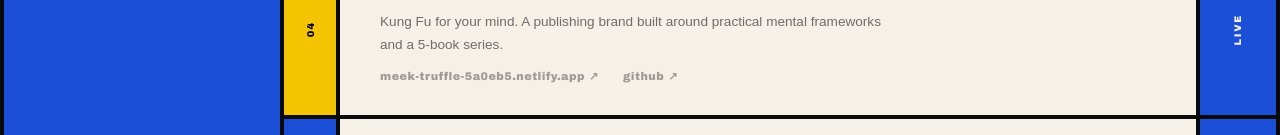
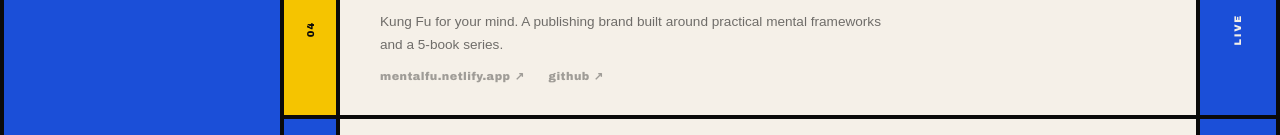
Before and after one commit to tderuvo/allmystuff, a Next.js app: page / in a window 1280 px wide. Shown: the part 817-952 px from the top of the page. Built offline with nearby package versions, Linux system fonts and the light colour scheme.

Commit message:
Update MentalFu URL to mentalfu.netlify.app

```diff
--- a/app/page.js
+++ b/app/page.js
@@ -62,7 +62,7 @@ const sites = [
   {
     id: "04",
     name: "MentalFu",
-    url: "https://meek-truffle-5a0eb5.netlify.app",
+    url: "https://mentalfu.netlify.app",
     repo: "https://github.com/tderuvo/mentalfu",
     desc: "Kung Fu for your mind. A publishing brand built around practical mental frameworks and a 5-book series.",
     tags: ["Publishing", "Books", "Wellness"],
```
